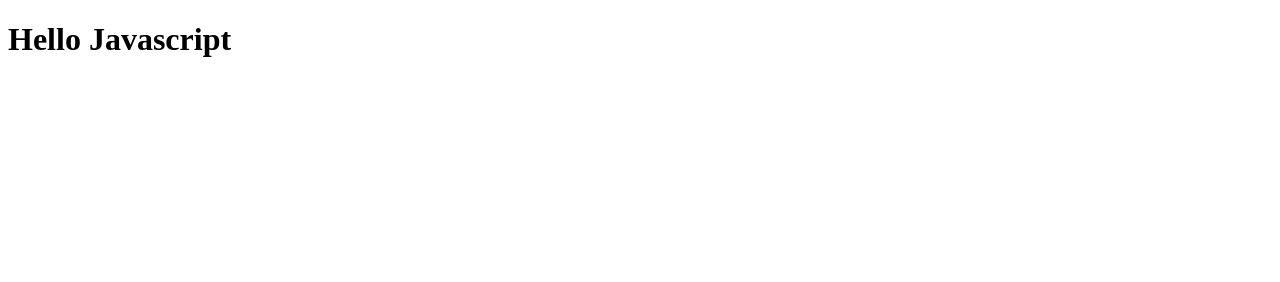
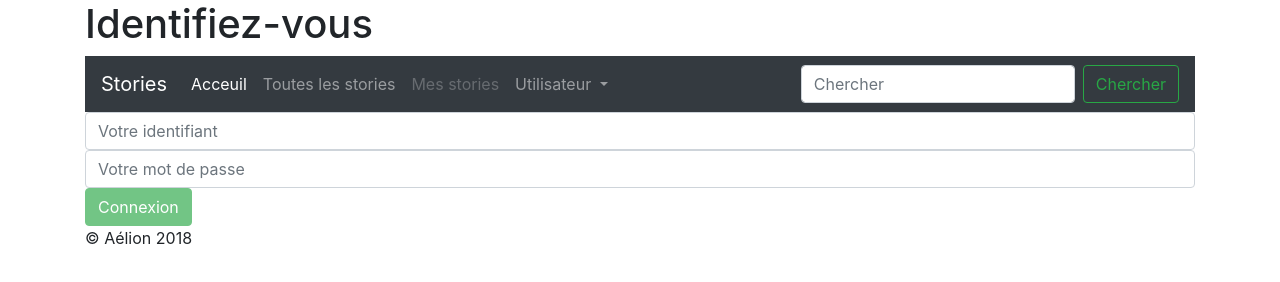
Before and after one commit to PerezVincent/Stories.VP, a website: page index.html in a window 1280 px wide. Drawn offline with nearby package versions, Linux system fonts and the light colour scheme.

Commit message:
Gestionnaire d'évènement sur Login

```diff
--- a/assets/javascript/main.js
+++ b/assets/javascript/main.js
@@ -4,3 +4,6 @@
  */
 let title = document.getElementById('main-title');
 title.innerHTML = 'Hello Javascript';
+
+// Créer une instance de Login
+const login = new Login();
--- a/index.html
+++ b/index.html
@@ -6,16 +6,101 @@
 
         <title>Hello Javascript</title>
 
+        <!-- Feuilles de Style -->
+        <link href="./node_modules/bootstrap/dist/css/bootstrap.min.css" rel="stylesheet">
+
     </head>
 
     <body>
+        <!-- Conteneur de page : responsive en plus !!! -->
+        <div class="container">
+            <header>
+                <h1 id="main-title"></h1>
+            </header>
+
+            <nav class="navbar navbar-expand-lg navbar-dark bg-dark">
+
+                <!-- Brand : Nom du menu -->
+                    <a class="navbar-brand" href="#">Stories</a>
+
+                <!-- Bouton burger"-->
+                    <button class="navbar-toggler" type="button" data-toggle="collapse" data-target="#stories-menu" aria-controls="stories-menu" aria-expanded="false" aria-label="Toggle navigation">
+                      <span class="navbar-toggler-icon"></span>
+                    </button>
+                <!-- Contenu des éléments du menu -->
+                    <div class="collapse navbar-collapse" id="stories-menu">
+                      <ul class="navbar-nav mr-auto">
+                        <li class="nav-item active">
+                          <a class="nav-link" href="#" title="Acceuil">Acceuil</a> <span class="sr-only">(current)</span></a>
+                        </li>
+                        <li class="nav-item">
+                          <a class="nav-link" href="#" title="Toutes les stories">Toutes les stories</a>
+                        </li>
+                        <li class="nav-item">
+                          <a class="nav-link disabled" href="#" title="Mes stories">Mes stories</a>
+                        </li>
+
+                        <li class="nav-item dropdown">
+                                <a class="nav-link dropdown-toggle" href="#" id="navbarDropdown" role="button" data-toggle="dropdown" aria-haspopup="true" aria-expanded="false">
+                                  Utilisateur
+                                </a>
+                                <div class="dropdown-menu" aria-labelledby="navbarDropdown">
+                                  <a class="dropdown-item" href="#">Action</a>
+                                  <a class="dropdown-item" href="#">Autre action</a>
+                                  <div class="dropdown-divider"></div>
+                                  <a class="dropdown-item" href="#">Something else here</a>
+                                </div>
+                        </li>
+                      </ul>
+
+                      <form class="form-inline my-2 my-lg-0">
+                        <input class="form-control mr-sm-2" type="search" placeholder="Chercher" aria-label="Search">
+                        <button class="btn btn-outline-success my-2 my-sm-0" type="submit">Chercher</button>
+                      </form>
+                    </div>
+                  </nav>
+
+            <!--<nav class="navbar-nav">
+                <ul>
+                    <li>
+                        <a href="#" title="Acceuil">Acceuil</a>
+                    </li>
+                    <li>
+                        <a href="#" title="Toutes les stories">Toutes les stories</a>
+                    </li>
+                    <li>
+                            <a href="#" title="Mes stories">Mes stories</a>
+                    </li>
+                </ul>
+            </nav> -->
+
+            <!-- Docking de la SPA (non, non, ça veut dire Single Page Application) -->
+            <div app>
+                <!-- Ici, le conteni de l'application finale identifié par l'attribut "app" -->
+            <form id="loginForm" class='form-stacked'>
+                <input type="text" name="loginField" autocomplete="off" class="form-control" placeholder="Votre identifiant">
+                <input type="password" name="passwordField" autocomplete="off" class="form-control" placeholder="Votre mot de passe">
+
+                <button type="submit" id="btnLogin" class="btn btn-success" disabled>Connexion</button>
+            </form>
+            </div>
+
+            <footer>
+                &copy; Aélion 2018
+            </footer>
+        </div>
+
+
         <!--
             Titre alimenté en javascript
             ATTENTION ! Ne jamais faire ça pour un site web.
         -->
-        <h1 id="main-title"></h1>
+
 
         <!-- Premier script Javascript-->
+        <script src="./node_modules/jquery/dist/jquery.min.js"></script>
+        <script src="./node_modules/bootstrap/dist/js/bootstrap.min.js"></script>
+        <script src="./src/user/login.class.js"></script>
         <script src="./assets/javascript/main.js"></script>
     </body>
 </html>
--- /dev/null
+++ b/src/user/login.class.js
@@ -0,0 +1,38 @@
+class Login {
+    constructor() {
+       // Modifier le titre du document HTML
+       $(document).attr('title', 'Identification');
+
+       // Modifier le titre de la page
+       $('#main-title').html('Identifiez-vous');
+
+       // Définition de listener sur le formulaire
+       this.formListener();
+    }
+
+    /**formListener Gestionnaire d'évènement sur le formulaire de login
+     * @param void
+     * @return void
+     */
+
+    formListener() {
+        $('#loginForm').on(
+            'keyup',
+            // Callback : fonction appelée si l'évènement défini survient
+            function(event) {
+                // Vérifier le contenu des deux champs
+                const login = $('[name="loginField"]');
+                const password = $('[name="passwordField"]');
+
+                // Est-ce que les 2 champs sont remplis
+                if(login.val() !== '' && password.val() !== '') {
+                    // On peut activer le bouton
+                    $('#btnLogin').removeAttr('disabled');
+                } else {
+                    $('#btnLogin').attr('disabled', 'disabled');
+                }
+            }
+        );
+    }
+
+}
```
